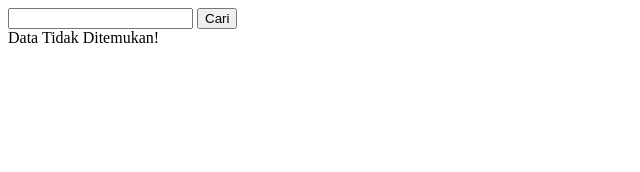
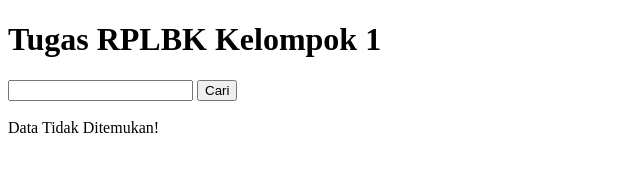
Before and after one commit to taufiq28-bit/Tugas_Mod1_Kel03_RPLBK, a plain HTML site: page index.html in a window 1280 px wide. Shown: the whole page, without its empty margins (0-640 px from the left). Drawn offline with Linux system fonts and the light colour scheme.

Commit message:
Menambah Judul tampilan HTML dan menata tampilan

```diff
--- a/index.html
+++ b/index.html
@@ -3,9 +3,10 @@
     <title>Tugas Modul 1 RPLBK - Kelompok 03</title>
 </head>
 <body>
+    <h1>Tugas RPLBK Kelompok 1</h1>
     <input type="text" id="inputText">
-    <button type="submit" onclick="checkOnClick()">Cari</button>
-
+    <button type="submit" onclick="checkOnClick()">Cari</button><br>
+    <br>
     <div id="list-of-students">Data Tidak Ditemukan!</div>
 
 <script src="script.js"></script>
```
